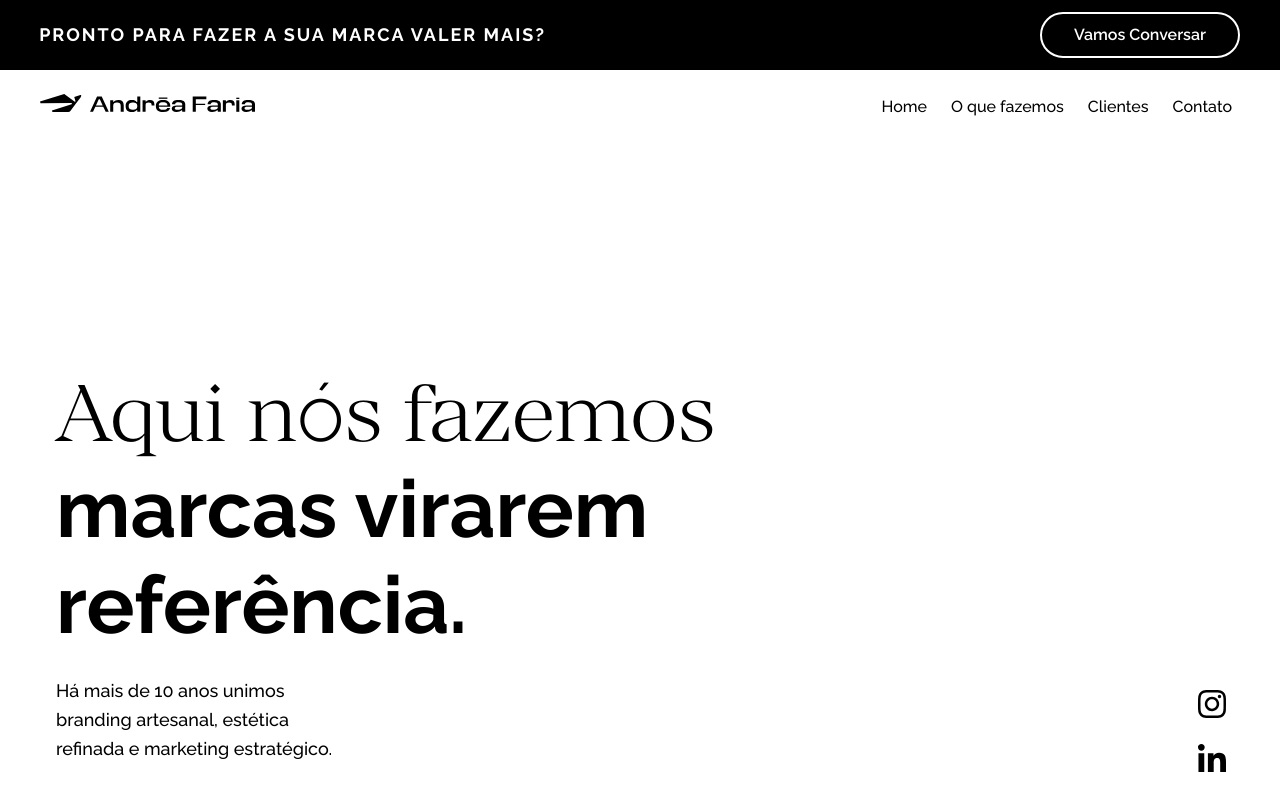
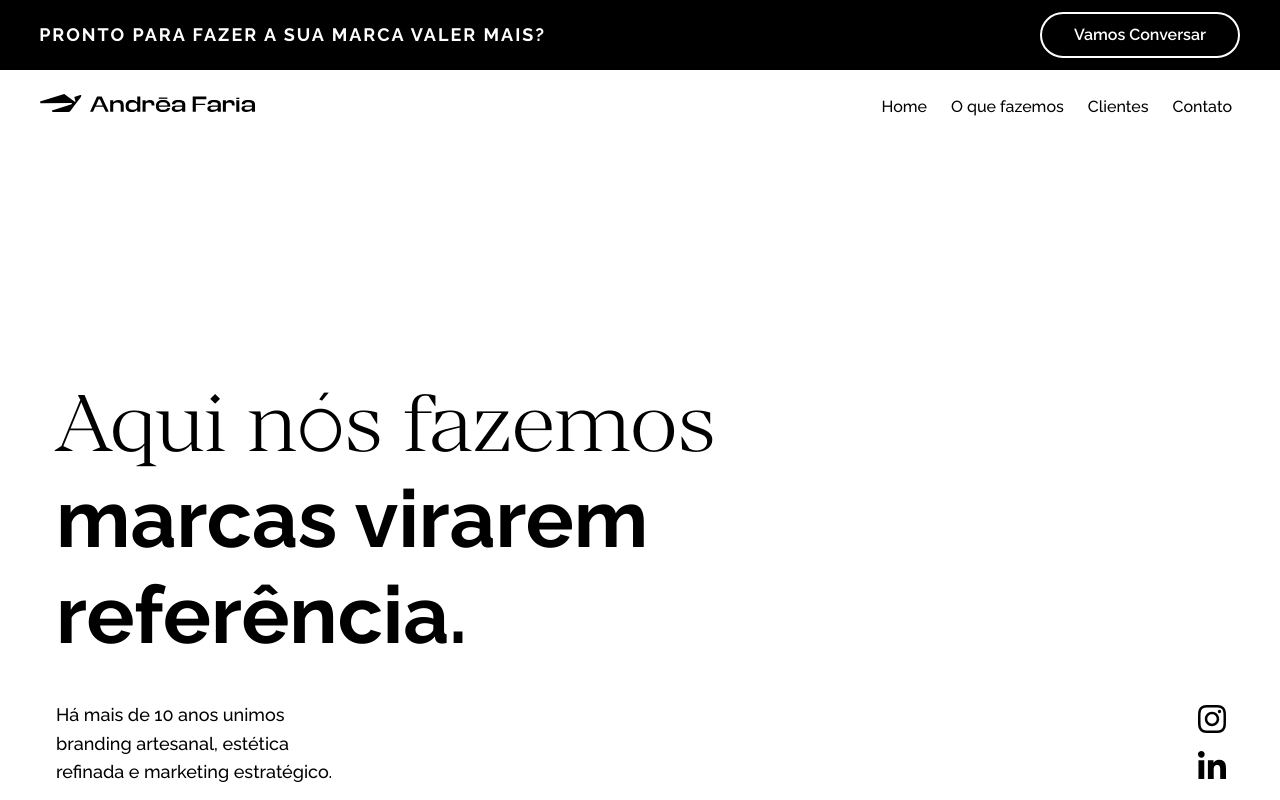
Before and after one commit to Edrick42/andrea-faria, a plain HTML site: page index.html in a window 1280 px wide. Shown: the top 800 px of the page. Drawn offline with Linux system fonts and the light colour scheme.

Commit message:
hero changes

```diff
--- a/css/style.css
+++ b/css/style.css
@@ -557,7 +557,7 @@ header {
 
 /* HERO */
 .hero {
-  min-height: 70vh;
+  min-height: 100vh;
   position: relative;
   display: flex;
   flex-direction: column;
@@ -580,7 +580,7 @@ header {
 }
 
 .hero h1 {
-  flex: 1;
+  flex: 3;
   margin: 0 auto;
   width: 100%;
   font-weight: 300;
@@ -1314,6 +1314,18 @@ header {
     padding: 25% 0 var(--space-10) var(--space-6);
   }
 
+  .hero-content .description {
+    padding: 0;
+  }
+
+  .hero-content-right a {
+    display: flex;
+    align-items: flex-end;   /* bottom */
+    justify-content: flex-end; /* right */
+    width: 40px;   /* ajuste ao tamanho desejado */
+    height: 40px;  /* ajuste ao tamanho desejado */
+  }
+
   .hero h1 span {
     font-family: var(--font-primary);
     font-weight: var(--font-light);
```
